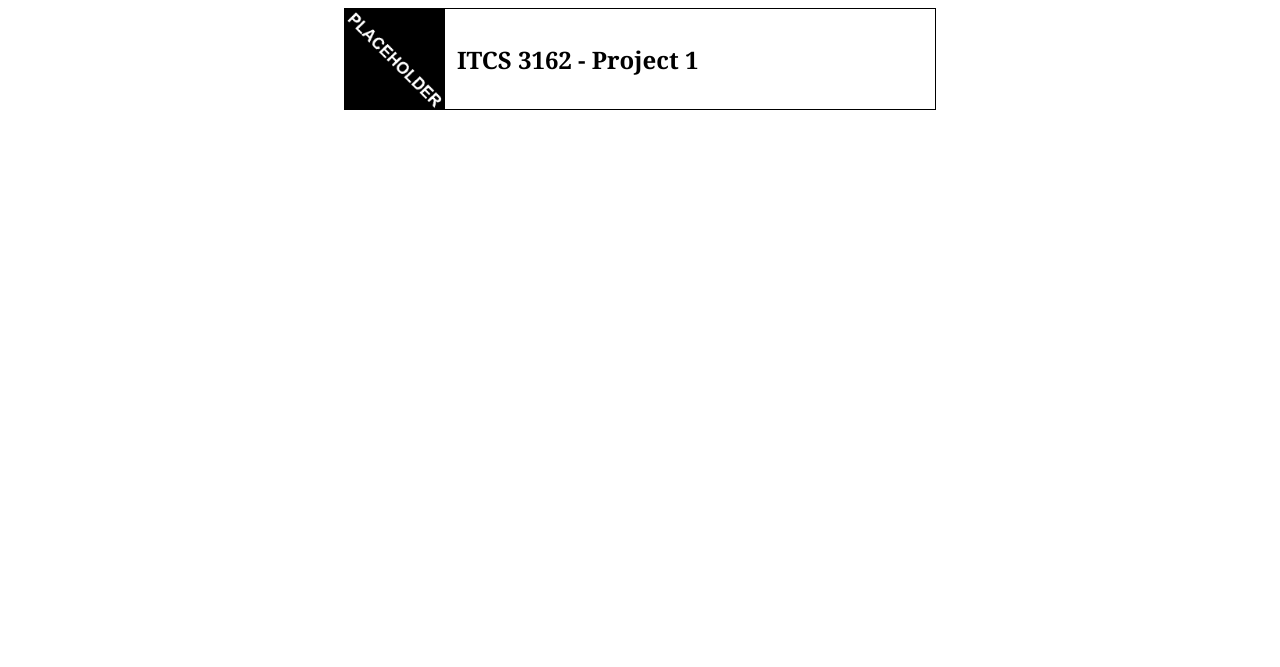
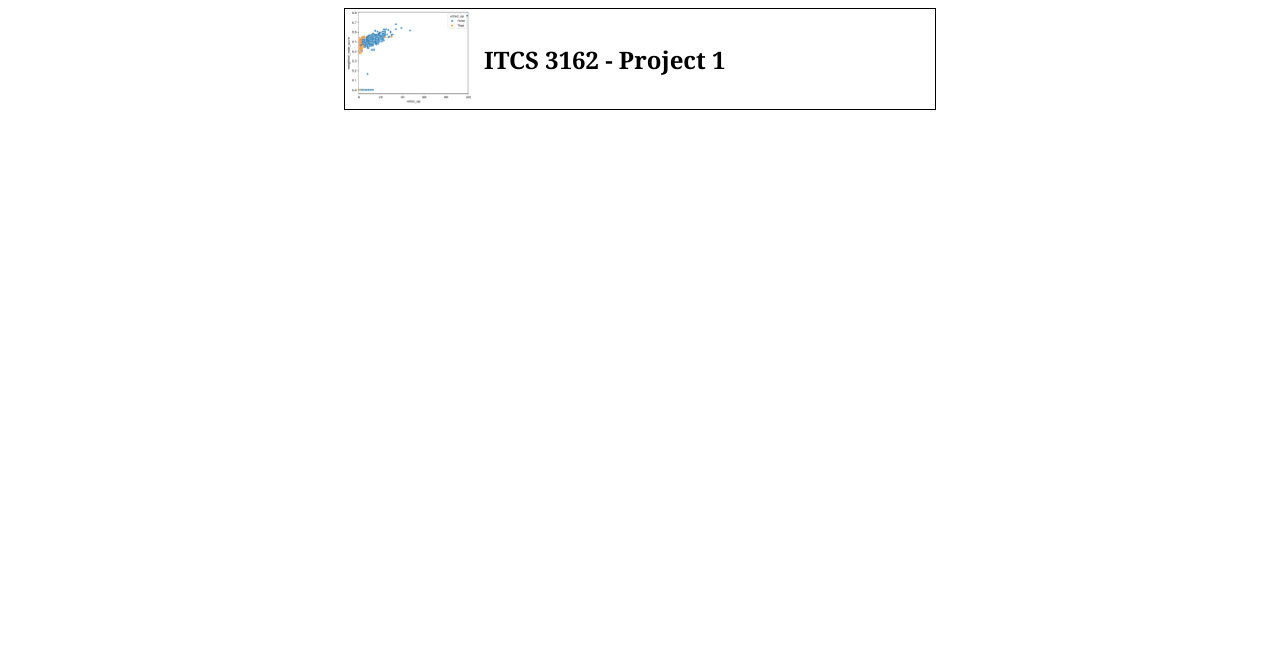
Before and after one commit to youssefevan/youssefevan.github.io, a plain HTML site: page coursework.html in a window 1280 px wide. Shown: the part 133-800 px from the top of the page. Drawn offline with Linux system fonts and the light colour scheme.

Commit message:
Update coursework.html

```diff
--- a/coursework.html
+++ b/coursework.html
@@ -24,7 +24,7 @@
     <div id="node-container">
         <a href="./coursework/itcs_3162_project1.html" class="node-button">
             <div class="node">
-                <img src="./assets/placeholder.png" alt="ITCS 3162 - Project 1 image">
+                <img src="./assets/project1/scatter.png" alt="ITCS 3162 - Project 1 image">
                 <h2>ITCS 3162 - Project 1</h2>
             </div>
         </a>
```
